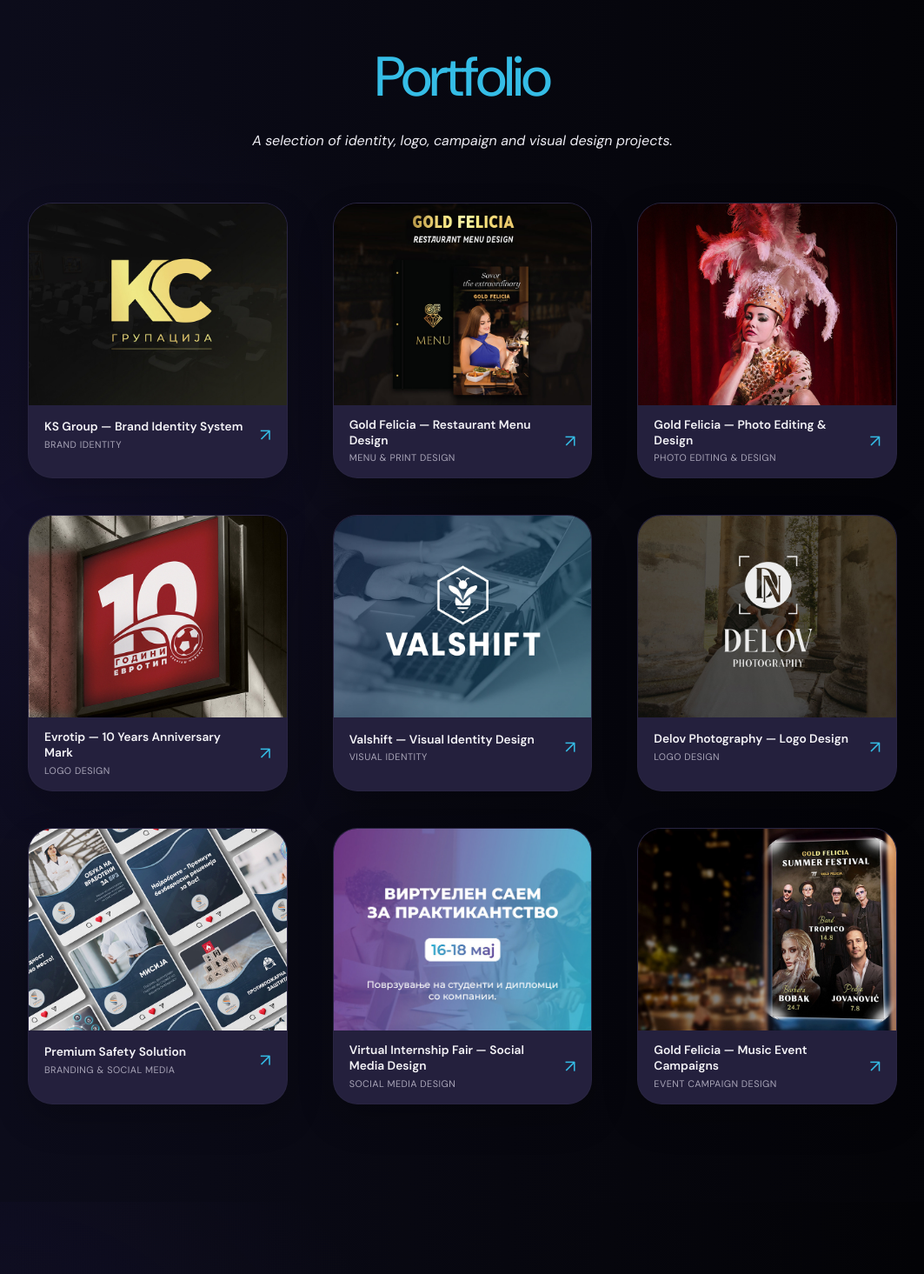
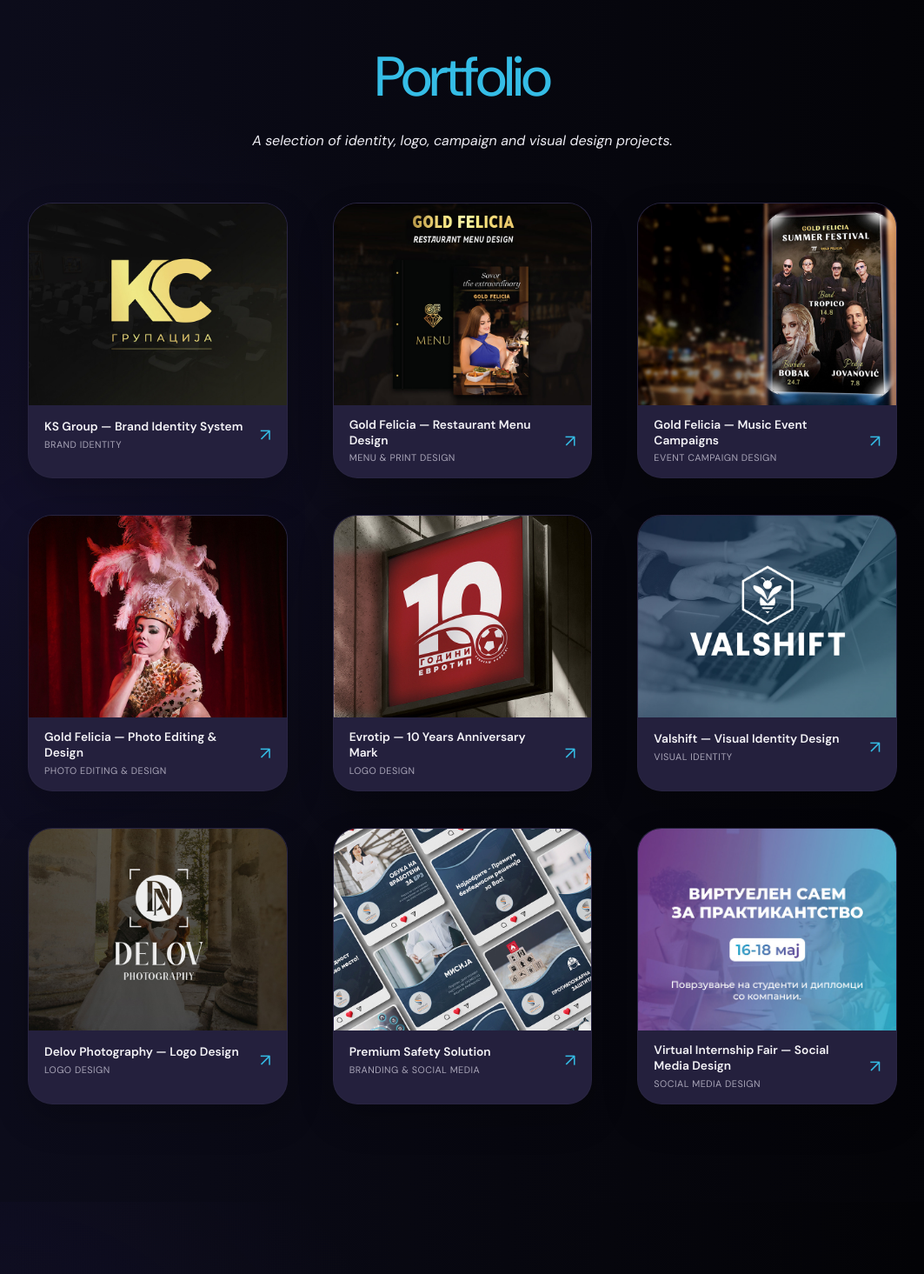
Before and after one commit to NikoDola/emilija-petrova, a Next.js app: page / in a window 1280 px wide. Shown: the part 2435-3900 px from the top of the page at 87% size, without its empty margins (108-1171 px from the left). Built offline with nearby package versions, Linux system fonts and the light colour scheme.

Commit message:
portfolio algined project

```diff
--- a/src/app/portfolio-data.js
+++ b/src/app/portfolio-data.js
@@ -18,6 +18,16 @@
     description:
       "An elegant restaurant menu for Gold Felicia, combining refined typography, rich food photography and a premium black-and-gold visual language.",
     galleryHeights: [12373],
+  },
+  {
+    slug: "music-event-campaigns-gold-felicia",
+    cardTitle: "Gold Felicia — Music Event Campaigns",
+    title: "Music Event Campaigns — Gold Felicia",
+    category: "Event Campaign Design",
+    image: "/images/portfolio/music-event-campaigns-gold-felicia.jpg",
+    description:
+      "A bold visual campaign for Gold Felicia's live music events, uniting artist imagery, dramatic typography and premium nightlife styling across promotional formats.",
+    galleryHeights: [9473],
   },
   {
     slug: "gold-felicia-photo-editing",
@@ -79,16 +89,6 @@
       "A bright social media campaign for a virtual internship fair, designed to connect students and graduates with companies through clear, engaging event communication.",
     galleryHeights: [9601],
   },
-  {
-    slug: "music-event-campaigns-gold-felicia",
-    cardTitle: "Gold Felicia — Music Event Campaigns",
-    title: "Music Event Campaigns — Gold Felicia",
-    category: "Event Campaign Design",
-    image: "/images/portfolio/music-event-campaigns-gold-felicia.jpg",
-    description:
-      "A bold visual campaign for Gold Felicia's live music events, uniting artist imagery, dramatic typography and premium nightlife styling across promotional formats.",
-    galleryHeights: [9473],
-  },
 ];
 
 export function getProject(slug) {
```
